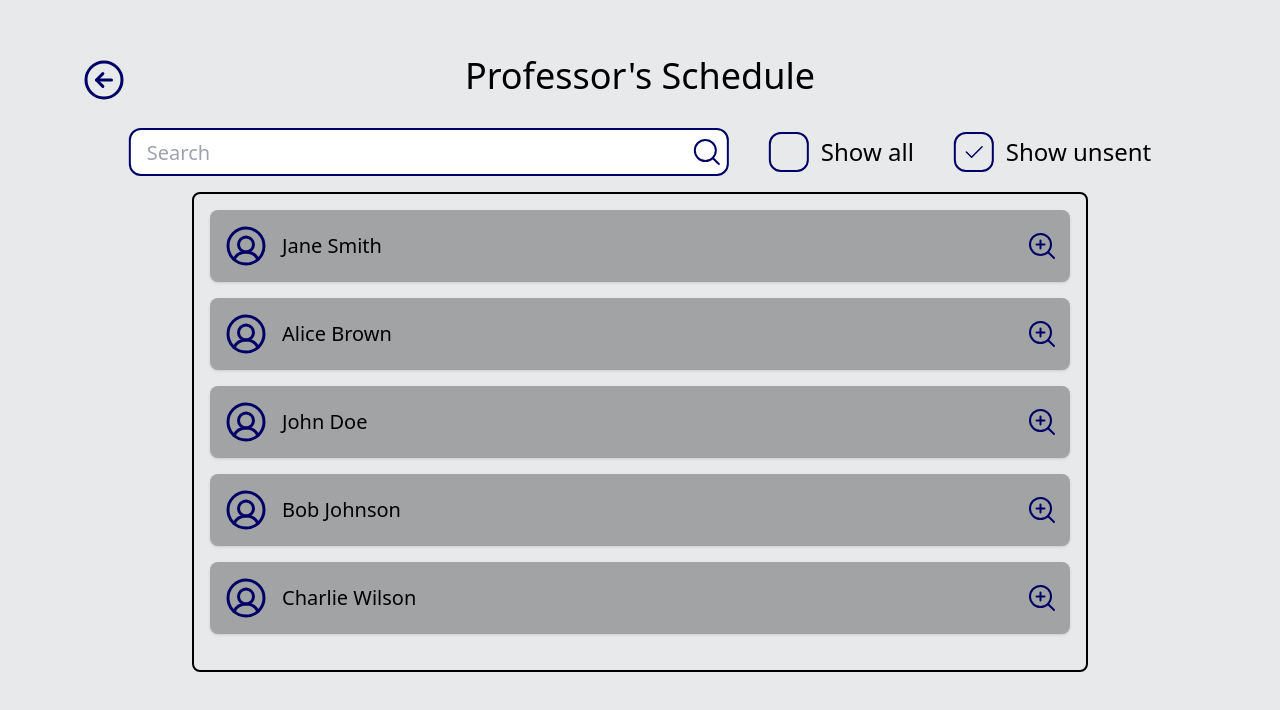
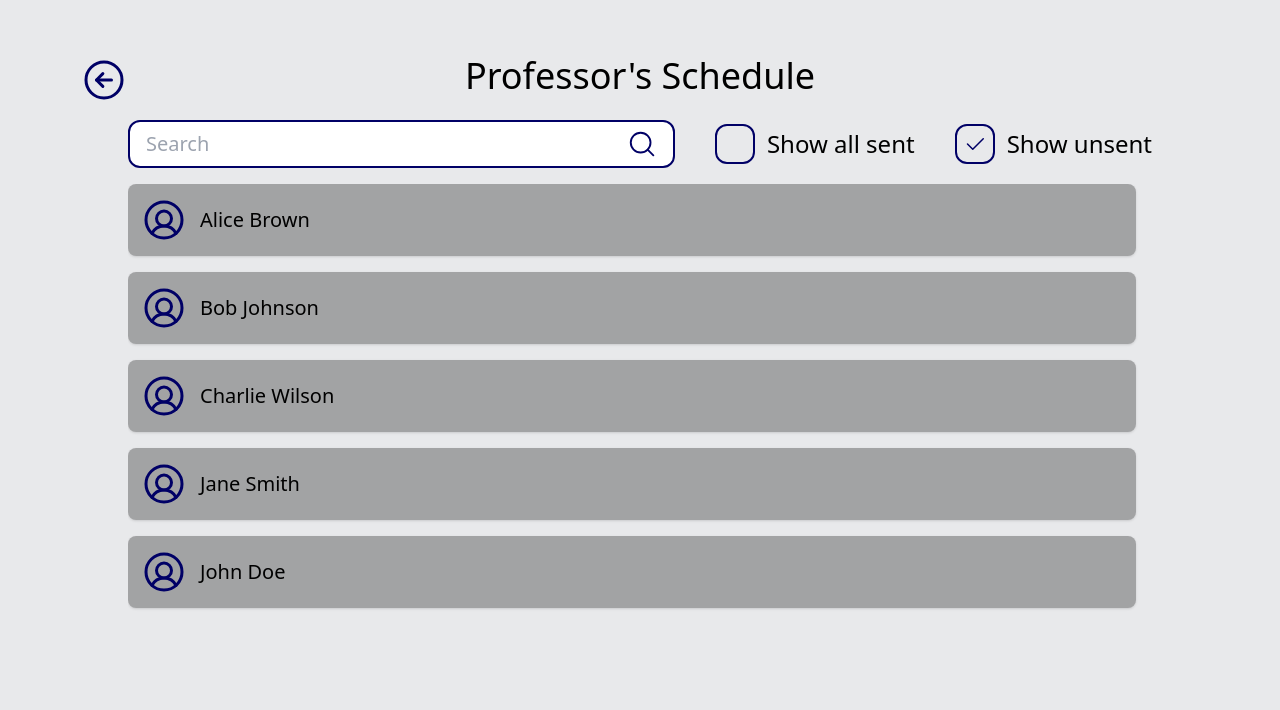
Before and after one commit to Instituto-Maua-de-Tecnologia/20242-Maua-CICSI1-Fontys-frontend, a React (Vite) app: page /professors_schedule in a window 1280 px wide. Both pictures are taken after a click on the button "Show unsent". Shown: the top 710 px of the page. Built offline with nearby package versions, Linux system fonts and the light colour scheme.

Commit message:
scroll list tweaks and fixes

```diff
--- a/src/professorSchedule/index.tsx
+++ b/src/professorSchedule/index.tsx
@@ -6,7 +6,6 @@ import {
   UserCircle,
   Check,
 } from "phosphor-react";
-
 
 const users = [
   { name: "John Doe", status: "sent" },
@@ -19,7 +18,7 @@ const users = [
   { name: "Bob Johnson", status: "unsent" },
   { name: "Alice Brown", status: "sent" },
   { name: "Charlie Wilson", status: "unsent" },
-
+  { name: "Marcelo Zoletti", status: "verified" },
 ];
 
 export default function ProfessorSchedule() {
@@ -27,120 +26,113 @@ export default function ProfessorSchedule() {
   const [showAllChecked, setShowAllChecked] = useState(false);
   const [showUnsentChecked, setShowUnsentChecked] = useState(false);
 
-
   const handleSearchChange = (event: React.ChangeEvent<HTMLInputElement>) => {
     setSearchTerm(event.target.value);
   };
 
-
   const handleShowAllChange = () => {
     setShowAllChecked((prev) => !prev);
-    if (!showAllChecked) {
-      setShowUnsentChecked(false);
-    }
   };
-
 
   const handleShowUnsentChange = () => {
     setShowUnsentChecked((prev) => !prev);
-    if (!showUnsentChecked) {
-      setShowAllChecked(false);
-    }
   };
 
+  const filteredUsers = users
+    .filter((user) => user.name.toLowerCase().startsWith(searchTerm.toLowerCase()))
+    .filter((user) => {
+      if (searchTerm !== '') {
+        return true;
+      }
+      if (showAllChecked && showUnsentChecked) {
+        return true;
+      }
+      if (showAllChecked) {
+        return user.status === "sent" || user.status === "verified";
+      }
+      if (showUnsentChecked) {
+        return user.status === "unsent";
+      }
+      return false;
+    });
 
-  const filteredUsers = users.filter((user) =>
-    user.name.toLowerCase().startsWith(searchTerm.toLowerCase())
-  );
-
-
-  const usersToDisplay = showUnsentChecked
-    ? filteredUsers.filter((user) => user.status === "unsent")
-    : showAllChecked || searchTerm
-      ? filteredUsers
-      : [];
+  const usersToDisplay = filteredUsers.sort((a, b) => {
+    if (a.status === "sent" && (b.status === "verified" || b.status === "unsent")) return -1;
+    if (a.status === "verified" && b.status === "unsent") return -1;
+    if (a.status === "unsent" && (b.status === "sent" || b.status === "verified")) return 1;
+    return a.name.localeCompare(b.name);
+  });
 
   return (
-    <div className="bg-[#E8E9EB] h-screen relative">
+    <div className="bg-[#E8E9EB] h-screen flex flex-col items-center">
       <button>
-        <ArrowCircleLeft
-          color="#000066"
-          size={48}
-          className="fixed left-20 top-14"
-        />
+        <ArrowCircleLeft color="#000066" size={48} className="fixed left-20 top-14" />
       </button>
-      <h1 className="text-[#000000] text-4xl absolute top-14 left-1/2 transform -translate-x-1/2">
-        Professor's Schedule
-      </h1>
+      <h1 className="text-black text-4xl mt-14">Professor's Schedule</h1>
 
       {/* Search bar */}
-      <div className="absolute top-32 left-1/2 transform -translate-x-1/2">
-        <div className="flex items-center">
+      <div className="mt-6 flex items-center w-[80vw]">
+        <div className="w-[50vw] flex flex-row items-center justify-between h-12 px-4 py-2 border-2 border-blue rounded-xl bg-white">
           <input
             type="text"
             placeholder="Search"
-            className="w-[600px] h-12 px-4 py-2 border-2 border-[#000066] rounded-xl focus:outline-none text-xl"
+            className="flex focus:outline-none text-xl w-[100%]"
             value={searchTerm}
             onChange={handleSearchChange}
           />
-          <MagnifyingGlass
-            color="#000066"
-            size={32}
-            className="absolute left-[55%]"
-          />
+          <MagnifyingGlass color="#000066" size={32} />
+        </div>
+
         <div className="flex flex-row items-center ml-10">
           <button className="flex items-center" onClick={handleShowAllChange}>
-              <div
-                className={`rounded-xl border-2 border-[#000066] w-10 h-10 flex items-center justify-center`}
-              >
+            <div className={`rounded-xl border-2 border-blue w-10 h-10 flex items-center justify-center`}>
               {showAllChecked && <Check color="#000066" size={24} />}
             </div>
-              <p className="text-2xl pl-3 whitespace-nowrap">Show all</p>
+            <p className="text-2xl pl-3 whitespace-nowrap">Show all sent</p>
           </button>
         </div>
         <div className="flex flex-row items-center ml-10">
-            <button
-              className="flex items-center"
-              onClick={handleShowUnsentChange}
-            >
-              <div
-                className={`rounded-xl border-2 border-[#000066] w-10 h-10 flex items-center justify-center`}
-              >
+          <button className="flex items-center" onClick={handleShowUnsentChange}>
+            <div className={`rounded-xl border-2 border-blue w-10 h-10 flex items-center justify-center`}>
               {showUnsentChecked && <Check color="#000066" size={24} />}
             </div>
             <p className="text-2xl pl-3 whitespace-nowrap">Show unsent</p>
           </button>
         </div>
       </div>
-      </div>
 
       {/* Scrollable user list */}
+      <div className={`w-[80%] h-[60%] pr-4 scrollable mt-4 ${usersToDisplay.length > 0 ? "overflow-y-scroll" : ""}`}>
         {usersToDisplay.length > 0 ? (
-        <div className="absolute top-48 left-1/2 transform -translate-x-1/2 w-[70%] h-[60%] overflow-y-scroll border-2 rounded-lg p-4">
-          {usersToDisplay.map((user, index) => (
+          usersToDisplay.map((user, index) => (
             <button
               key={index}
-              className={`flex items-center mb-4 p-3 rounded-lg shadow w-full text-left hover:bg-[#E8E9EB] transition-colors ${user.status === "unsent" ? "bg-black/30" : "bg-white"
-                }`}
+              className={`flex items-center justify-between mb-4 p-3 rounded-lg shadow w-full text-left transition-colors ${user.status === "unsent" ? "bg-black/30" : "bg-white hover:bg-light-gray"}`}
               onClick={() => alert(`Selected: ${user.name}`)}
+              disabled={user.status === "unsent"}
             >
-              <UserCircle size={48} color="#000066" className="mr-3" />
+              <div className="flex items-center">
+                <UserCircle size={48} className="mr-3 text-blue" />
                 <p className="text-xl">{user.name}</p>
-              <MagnifyingGlassPlus
-                color="#000066"
-                size={32}
-                className="ml-auto"
-              />
+              </div>
+              <div className="flex items-center">
+                {(user.status === "verified") && (
+                  <Check size={32} className="text-blue" />
+                )}
+                {(user.status === "sent" || user.status === "verified") && (
+                  <MagnifyingGlassPlus size={32} className="text-blue" />
+                )}
+              </div>
             </button>
-          ))}
-        </div>
+          ))
         ) : (
           searchTerm && (
-          <div className="absolute top-48 left-1/2 transform -translate-x-1/2 w-[70%] h-[60%] flex justify-center items-center">
+            <div className="flex justify-center items-center h-full">
               <p className="text-xl text-center">No users found!</p>
             </div>
           )
         )}
       </div>
+    </div>
   );
 }
```
Lines whose indentation alone changed are shown as unchanged.
